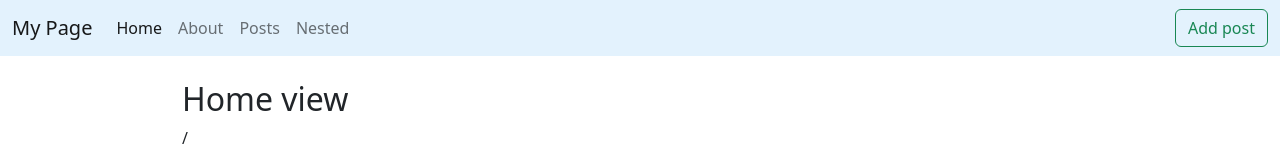
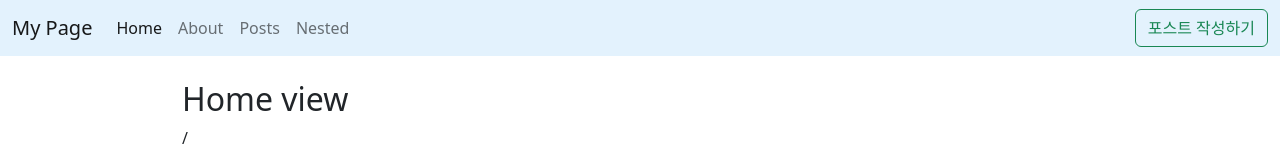
Before and after one commit to yerimpark103/vue3-study, a Vue app: page / in a window 1280 px wide. Shown: the top 160 px of the page. Built offline with nearby package versions, Linux system fonts and the light colour scheme.

Commit message:
Minor edits

```diff
--- a/src/layouts/MyHeader.vue
+++ b/src/layouts/MyHeader.vue
@@ -47,7 +47,7 @@
               type="button"
               @click="handleGoToPage"
             >
-              Add post
+              포스트 작성하기
             </button>
           </div>
         </div>
```
